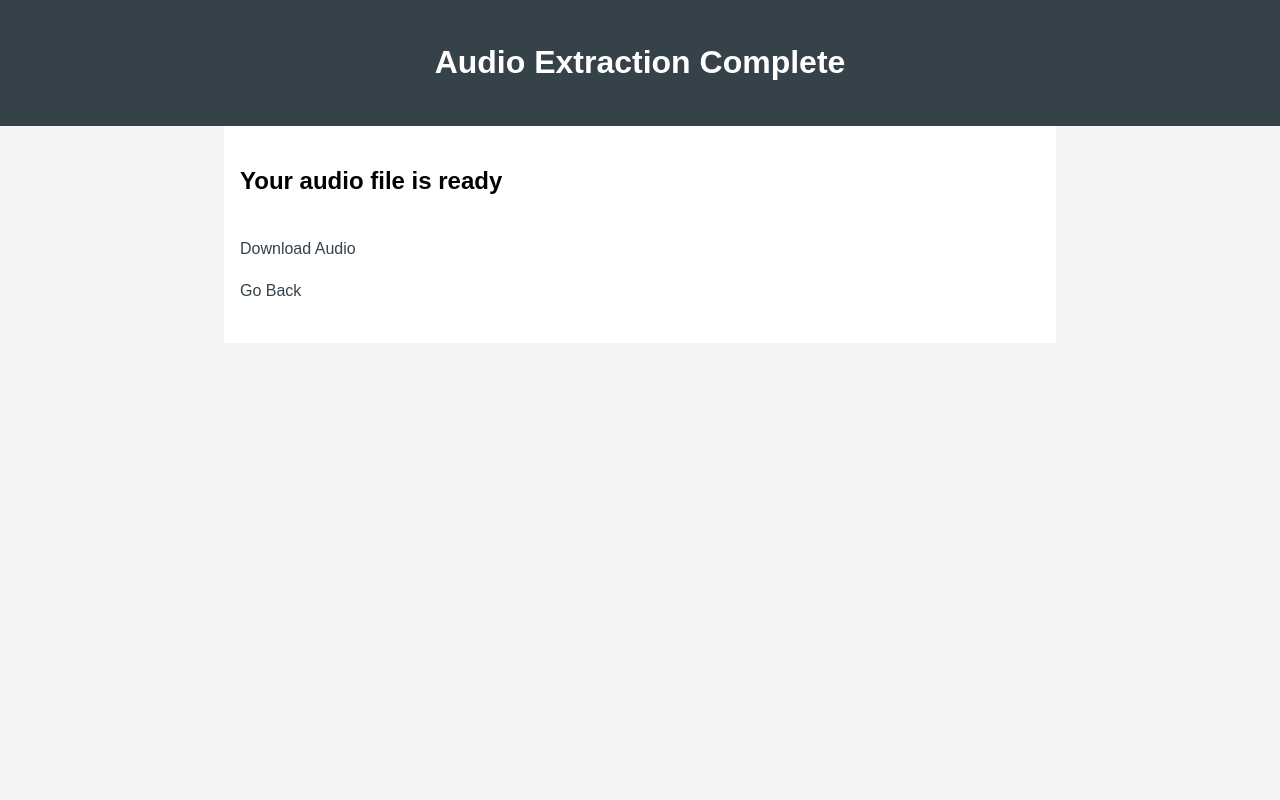
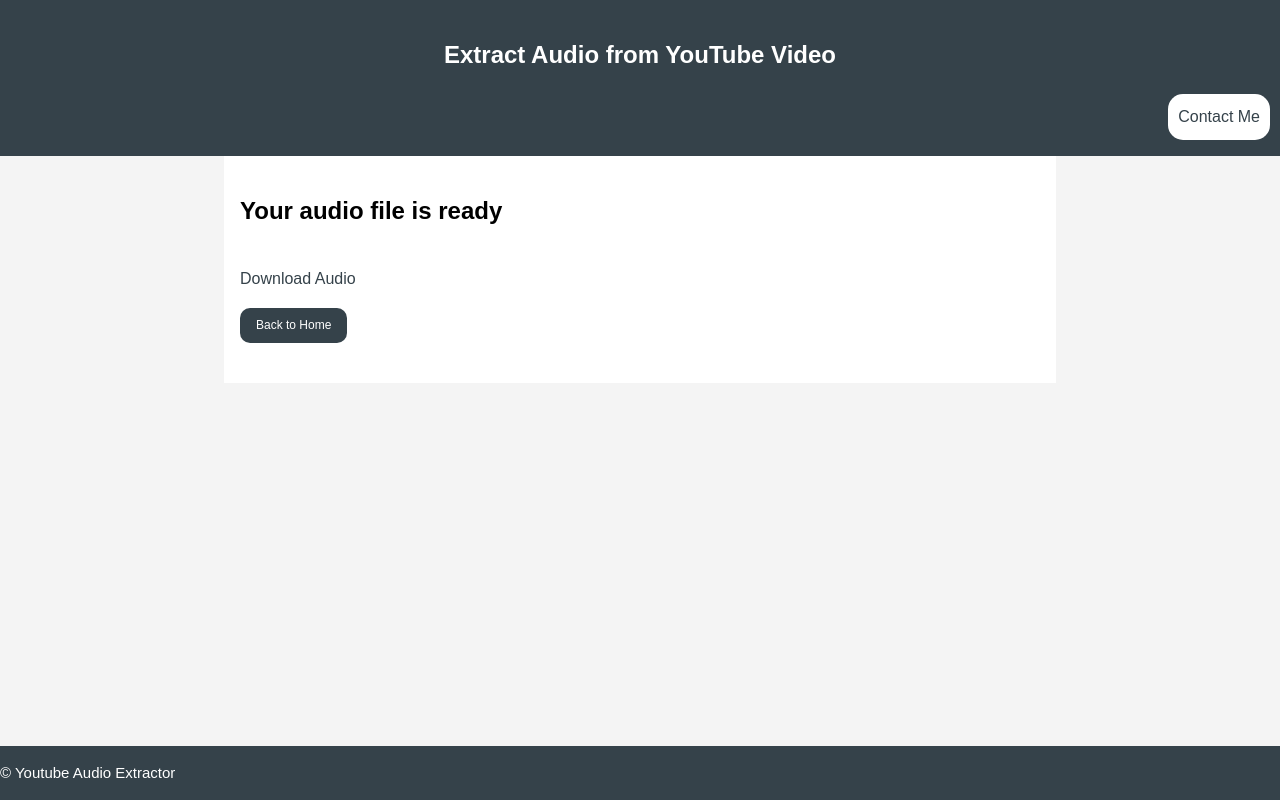
Before and after one commit to sharathspide/Flask_Project, a Flask app: template YoutubeAudioExtractorApplication/templates/result.html in a window 1280 px wide. Run offline with Flask 3, Linux system fonts and the light colour scheme; the template is opened without the code that fills it, so the values that code supplies are empty.

Commit message:
Ready for Deployment - ALL CHECKED

```diff
--- a/YoutubeAudioExtractorApplication/app.py
+++ b/YoutubeAudioExtractorApplication/app.py
@@ -1,10 +1,22 @@
 import os
 from flask import Flask, render_template, request, send_from_directory, redirect, url_for, flash
 from pytube import YouTube
-from moviepy.editor import VideoFileClip
+from flask_mail import Mail, Message
+from authenticationdetails import password, userName, appSecret
+app = Flask(__name__)
+app.secret_key = appSecret
 
-app = Flask(__name__)
-app.secret_key = 'spide4evr'  # Replace with your own secret key
+# Configuration for Flask-Mail
+app.config['MAIL_SERVER'] = 'smtp.gmail.com'
+app.config['MAIL_PORT'] = 587
+app.config['MAIL_USE_TLS'] = True
+app.config['MAIL_USERNAME'] = userName
+app.config['MAIL_PASSWORD'] = password
+app.config['MAIL_USE_TLS'] = True
+app.config['MAIL_USE_SSL'] = False
+app.config['MAIL_DEFAULT_SENDER'] = userName
+
+mail = Mail(app)
 
 DOWNLOAD_VIDEO_FOLDER = 'YoutubeAudioExtractorApplication/VIDEO'
 DOWNLOAD_AUDIO_FOLDER = 'YoutubeAudioExtractorApplication/AUDIO'
@@ -42,31 +54,48 @@ def download_audio():
         videoFileName = video_stream.default_filename
         video_file_path = os.path.join(DOWNLOAD_VIDEO_FOLDER, videoFileName)
         video_stream.download(output_path=DOWNLOAD_VIDEO_FOLDER)
-
         audio_stream = yt.streams.filter(only_audio=True).first()
-        #audio_file_path = os.path.join(DOWNLOAD_AUDIO_FOLDER, "Audio" + '.mp3')
         audioFileName = "".join(["Audio", ".mp3"])
         audio_stream.download(output_path=DOWNLOAD_AUDIO_FOLDER, filename=audioFileName)
         audio_file_path = os.path.join(DOWNLOAD_AUDIO_FOLDER, audioFileName)
-        #video_clip = VideoFileClip(video_file_path)
-        #video_clip.audio.write_audiofile(audio_file_path)
-        #print(video_file_path)
-        # Removing the downloaded video file after extracting audio
-        #os.path.join(video_file_path).remove(videoFileName)
         delete_file(video_file_path)
         return render_template('result.html', audio_file=os.path.basename(audio_file_path))
+
     except FileNotFoundError:
         return str(f"File '{videoFileName} or {audioFileName}' not found.")
-    except Exception as e:
-        return str(e)
-@app.route('/downloads/<filename>')
-def download_file(filename):
-    #return send_from_directory(os.path.join(DOWNLOAD_AUDIO_FOLDER), filename)
-    try:
-        return send_from_directory('E:\Flask_Project\Flask_Project\YoutubeAudioExtractorApplication\AUDIO', filename, as_attachment=True)
-        #return render_template('index.html')
+
     except Exception as e:
         return str(e)
 
+
+@app.route('/downloads/<filename>')
+def download_file(filename):
+    try:
+        return send_from_directory('..\YoutubeAudioExtractorApplication\AUDIO', filename, as_attachment=True)
+    except Exception as e:
+        return str(e)
+
+@app.route('/contact')
+def contact():
+    return render_template('contact.html')
+
+@app.route('/submit', methods=['POST'])
+def submit():
+    if request.method == 'POST':
+        name = request.form['name']
+        email = request.form['email']
+        message = request.form['message']
+
+        # Here you can add code to save the data to a database or send an email
+        try:
+            msg = Message("Contact Form Submission",recipients=[email])
+            msg.body = f"Name: {name}\nEmail: {email}\nMessage: {message}"
+            mail.send(msg)
+            flash('Your message has been sent successfully!', 'success')
+        except Exception as e:
+            flash(f'An error occurred while sending your message: {str(e)}', 'danger')
+
+        return redirect(url_for('index'))
+
 if __name__ == '__main__':
     app.run(debug=True)
--- /dev/null
+++ b/YoutubeAudioExtractorApplication/authenticationdetails.py
@@ -0,0 +1,3 @@
+password = "vobfauuxhmmstfhw"
+userName = 'youraudioextract@gmail.com'
+appSecret = 'spide4evr'
--- a/YoutubeAudioExtractorApplication/static/styles.css
+++ b/YoutubeAudioExtractorApplication/static/styles.css
@@ -41,10 +41,22 @@ button {
     color: #ffffff;
     border: none;
     cursor: pointer;
+    border-radius: 10px;
 }
 
 button:hover {
-    background: #272b2e;
+    /* background: #272b2e; */
+    background: #3578a5;
+}
+
+.returnButton{
+    padding: 0.5rem 1rem;
+    font-size: 12px;
+    background: #35424a;
+    color: #ffffff;
+    border: none;
+    cursor: pointer;
+    border-radius: 10px;
 }
 
 a {
@@ -57,3 +69,71 @@ a {
 a:hover {
     text-decoration: underline;
 }
+
+.returnButton:hover {
+    text-decoration: none;
+    background: #3578a5;
+
+}
+
+
+footer {
+    position: fixed;
+    bottom: 0;
+    width: 100%;
+    background: #35424a;
+    color: #ffffff;
+    text-align: left;
+}
+
+footer p {
+    font-size: 15px;
+}
+
+/* Style for the unordered list */
+ul {
+    list-style-type: none;
+    margin: 0px 10px 0px 10px;
+    display: flex;
+    flex-direction: row;
+    justify-content: end;
+}
+
+/* Style for the list items */
+li {
+    margin: 0;
+    font-size: 16px;
+    color: #333;
+}
+
+/* Style for nested unordered lists
+ul ul {
+    list-style-type: circle;
+    margin-left: 20px;
+    padding-left: 10px;
+    background-color: #eee;
+}*/
+
+/* Hover effect for list items */
+li:hover {
+    /* background-color: #ddd;  */
+    cursor: pointer;
+}
+
+/* Style for links within list items */
+li a {
+    text-decoration: none;
+    background: #ffffff;
+    margin-top: 0px;
+    color: #35424a;
+    padding: 10px 10px 10px 10px;
+    border-radius: 15px;
+}
+
+li a:hover {
+    text-decoration: none;
+    background: #3578a5;
+    color: #ffffff;
+    padding: 10px 10px 10px 10px;
+    border-radius: 15px;
+}
--- /dev/null
+++ b/YoutubeAudioExtractorApplication/templates/base.html
@@ -0,0 +1,51 @@
+<!DOCTYPE html>
+<html lang="en">
+<head>
+    <meta charset="UTF-8">
+    <meta name="viewport" content="width=device-width, initial-scale=1.0">
+    <title>Audio Extractor</title>
+    <link rel="stylesheet" href="{{ url_for('static', filename='styles.css') }}">
+    <link rel="icon" href="{{ url_for('static', filename='excited.png') }}">
+
+    <!-- Global site tag (gtag.js) - Google Analytics -->
+    <!-- <script async src="https://www.googletagmanager.com/gtag/js?id=UA-XXXXXXXXX-X"></script> -->
+    <!-- <script> -->
+      <!-- window.dataLayer = window.dataLayer || []; -->
+      <!-- function gtag(){dataLayer.push(arguments);} -->
+      <!-- gtag('js', new Date()); -->
+
+      <!-- gtag('config', 'UA-XXXXXXXXX-X'); -->
+    <!-- </script> -->
+</head>
+<body>
+    <header>
+        <h2>Extract Audio from YouTube Video</h1>
+        <ul>
+            <li>
+                <a href="{{ url_for('contact') }}">Contact Me</a>
+            </li>
+        </ul>
+    </header>
+    <main class="container mt-4">
+        {% with messages = get_flashed_messages(with_categories=true) %}
+            {% if messages %}
+                <div class="mt-3">
+                    {% for category, message in messages %}
+                        <div class="alert alert-{{ category }}" role="alert">
+                            {{ message }}
+                        </div>
+                    {% endfor %}
+                </div>
+            {% endif %}
+        {% endwith %}
+
+        {% block content %}{% endblock %}
+    </main>
+
+    <footer>
+        <div>
+            <p>&copy; Youtube Audio Extractor</p>
+        </div>
+    </footer>
+</body>
+</html>
--- a/YoutubeAudioExtractorApplication/templates/result.html
+++ b/YoutubeAudioExtractorApplication/templates/result.html
@@ -1,22 +1,13 @@
-<!DOCTYPE html>
-<html lang="en">
-<head>
-    <meta charset="UTF-8">
-    <meta name="viewport" content="width=device-width, initial-scale=1.0">
-    <title>Download Audio</title>
-    <link rel="stylesheet" href="{{ url_for('static', filename='styles.css') }}">
-</head>
-<body>
-    <header>
-        <h1>Audio Extraction Complete</h1>
-    </header>
-    <main>
-        <section>
-            <h2>Your audio file is ready</h2>
-            <a href="{{ url_for('download_file', filename=audio_file) }}">Download Audio</a>
-            <br>
-            <a href="{{ url_for('index') }}">Go Back</a>
-        </section>
-    </main>
-</body>
-</html>
+{% extends "base.html" %}
+
+{% block title %}Download Audio - My Flask App{% endblock %}
+
+{% block content %}
+<section>
+    <h2>Your audio file is ready</h2>
+    <a href="{{ url_for('download_file', filename=audio_file) }}">Download Audio</a>
+    <br>
+    <a class="returnButton" href="{{ url_for('index') }}">Back to Home</a>
+</section>
+
+{% endblock %}
```
Also changed, not shown: YoutubeAudioExtractorApplication/templates/contact.html (added, +27 -0 lines), YoutubeAudioExtractorApplication/templates/index.html (+9 -17 lines), YoutubeAudioExtractorApplication/templates/result2.html (added, +22 -0 lines), YoutubeAudioExtractorApplication/static/excited.png (added), 2 other files.
